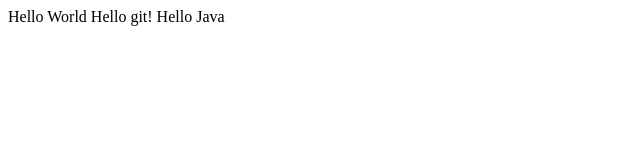
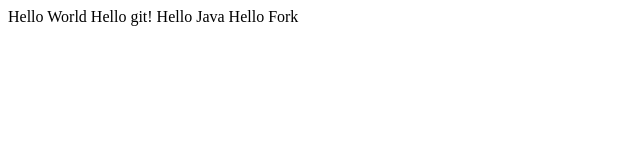
Before and after one commit to sakuma17/miniSite, a plain HTML site: page index.html in a window 1280 px wide. Shown: the full height of the page, 0-640 px from the left. Drawn offline with Linux system fonts and the light colour scheme.

Commit message:
Hello Forkを追加

```diff
--- a/index.html
+++ b/index.html
@@ -11,5 +11,7 @@
 		git!
 		Hello
 		Java
+		Hello
+		Fork
 	</body>
 </html>
```
